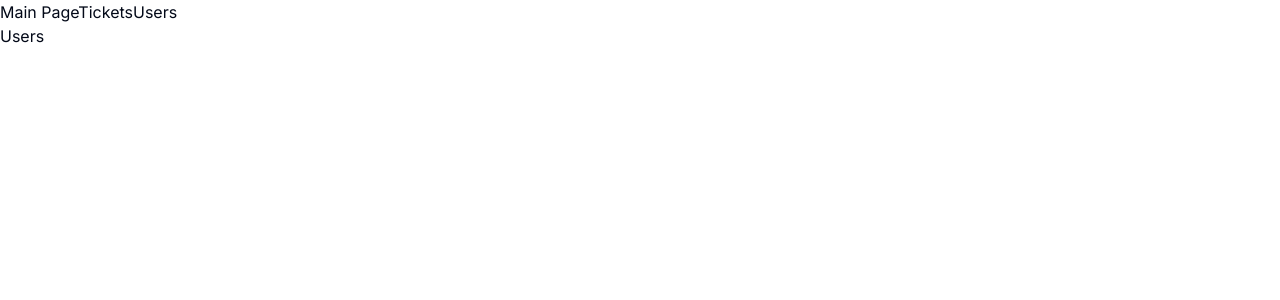
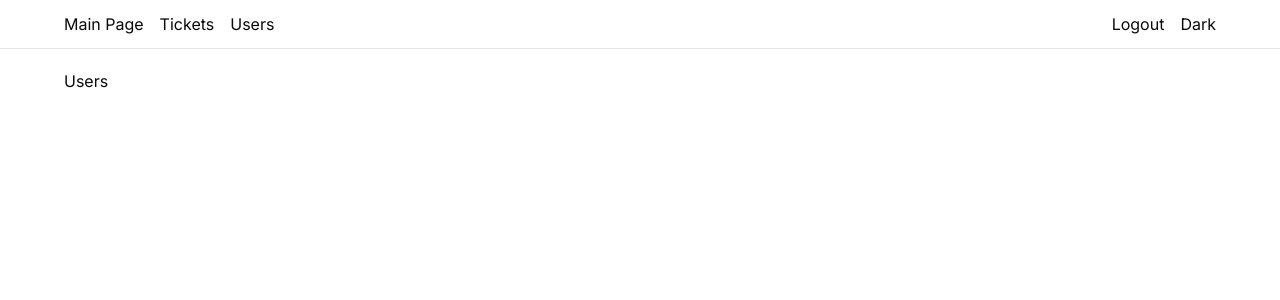
Before and after one commit to omerfaruksaribal/ticketapp, a Next.js app: page /users in a window 1280 px wide. Shown: the top 300 px of the page. Built offline with nearby package versions, Linux system fonts and the light colour scheme.

Commit message:
Structure Completed

```diff
--- a/app/globals.css
+++ b/app/globals.css
@@ -5,24 +5,24 @@
 @layer base {
   :root {
     --background: 0 0% 100%;
-    --foreground: 222.2 84% 4.9%;
+    --foreground: 0 0% 3.9%;
     --card: 0 0% 100%;
-    --card-foreground: 222.2 84% 4.9%;
+    --card-foreground: 0 0% 3.9%;
     --popover: 0 0% 100%;
-    --popover-foreground: 222.2 84% 4.9%;
-    --primary: 222.2 47.4% 11.2%;
-    --primary-foreground: 210 40% 98%;
-    --secondary: 210 40% 96.1%;
-    --secondary-foreground: 222.2 47.4% 11.2%;
-    --muted: 210 40% 96.1%;
-    --muted-foreground: 215.4 16.3% 46.9%;
-    --accent: 210 40% 96.1%;
-    --accent-foreground: 222.2 47.4% 11.2%;
+    --popover-foreground: 0 0% 3.9%;
+    --primary: 0 72.2% 50.6%;
+    --primary-foreground: 0 85.7% 97.3%;
+    --secondary: 0 0% 96.1%;
+    --secondary-foreground: 0 0% 9%;
+    --muted: 0 0% 96.1%;
+    --muted-foreground: 0 0% 45.1%;
+    --accent: 0 0% 96.1%;
+    --accent-foreground: 0 0% 9%;
     --destructive: 0 84.2% 60.2%;
-    --destructive-foreground: 210 40% 98%;
-    --border: 214.3 31.8% 91.4%;
-    --input: 214.3 31.8% 91.4%;
-    --ring: 222.2 84% 4.9%;
+    --destructive-foreground: 0 0% 98%;
+    --border: 0 0% 89.8%;
+    --input: 0 0% 89.8%;
+    --ring: 0 72.2% 50.6%;
     --radius: 0.5rem;
     --chart-1: 12 76% 61%;
     --chart-2: 173 58% 39%;
@@ -32,25 +32,25 @@
   }
 
   .dark {
-    --background: 222.2 84% 4.9%;
-    --foreground: 210 40% 98%;
-    --card: 222.2 84% 4.9%;
-    --card-foreground: 210 40% 98%;
-    --popover: 222.2 84% 4.9%;
-    --popover-foreground: 210 40% 98%;
-    --primary: 210 40% 98%;
-    --primary-foreground: 222.2 47.4% 11.2%;
-    --secondary: 217.2 32.6% 17.5%;
-    --secondary-foreground: 210 40% 98%;
-    --muted: 217.2 32.6% 17.5%;
-    --muted-foreground: 215 20.2% 65.1%;
-    --accent: 217.2 32.6% 17.5%;
-    --accent-foreground: 210 40% 98%;
+    --background: 0 0% 3.9%;
+    --foreground: 0 0% 98%;
+    --card: 0 0% 3.9%;
+    --card-foreground: 0 0% 98%;
+    --popover: 0 0% 3.9%;
+    --popover-foreground: 0 0% 98%;
+    --primary: 0 72.2% 50.6%;
+    --primary-foreground: 0 85.7% 97.3%;
+    --secondary: 0 0% 14.9%;
+    --secondary-foreground: 0 0% 98%;
+    --muted: 0 0% 14.9%;
+    --muted-foreground: 0 0% 63.9%;
+    --accent: 0 0% 14.9%;
+    --accent-foreground: 0 0% 98%;
     --destructive: 0 62.8% 30.6%;
-    --destructive-foreground: 210 40% 98%;
-    --border: 217.2 32.6% 17.5%;
-    --input: 217.2 32.6% 17.5%;
-    --ring: 212.7 26.8% 83.9%;
+    --destructive-foreground: 0 0% 98%;
+    --border: 0 0% 14.9%;
+    --input: 0 0% 14.9%;
+    --ring: 0 72.2% 50.6%;
     --chart-1: 220 70% 50%;
     --chart-2: 160 60% 45%;
     --chart-3: 30 80% 55%;
--- a/app/layout.tsx
+++ b/app/layout.tsx
@@ -18,8 +18,14 @@ export default function RootLayout({
   return (
     <html lang="en">
       <body className={inter.className}>
-        <MainNav />
-        {children}
+        <nav className="flex flex-col items-center border-b mb-5 px-5 py-3">
+          <div className="max-w-6xl w-full">
+            <MainNav />
+          </div>
+        </nav>
+        <main className="flex flex-col items-center">
+          <div className="max-w-6xl w-full">{children}</div>
+        </main>
       </body>
     </html>
   );
--- a/components/MainNav.tsx
+++ b/components/MainNav.tsx
@@ -2,10 +2,16 @@ import Link from 'next/link';
 
 const MainNav = () => {
   return (
-    <div className="">
-      <Link href="/">Main Page</Link>
-      <Link href="/tickets">Tickets</Link>
-      <Link href="/users">Users</Link>
+    <div className="flex justify-between">
+      <div className="flex items-center gap-4">
+        <Link href="/">Main Page</Link>
+        <Link href="/tickets">Tickets</Link>
+        <Link href="/users">Users</Link>
+      </div>
+      <div className="flex items-center gap-4">
+        <Link href="/">Logout</Link>
+        <Link href="/">Dark</Link>
+      </div>
     </div>
   );
 };
```
